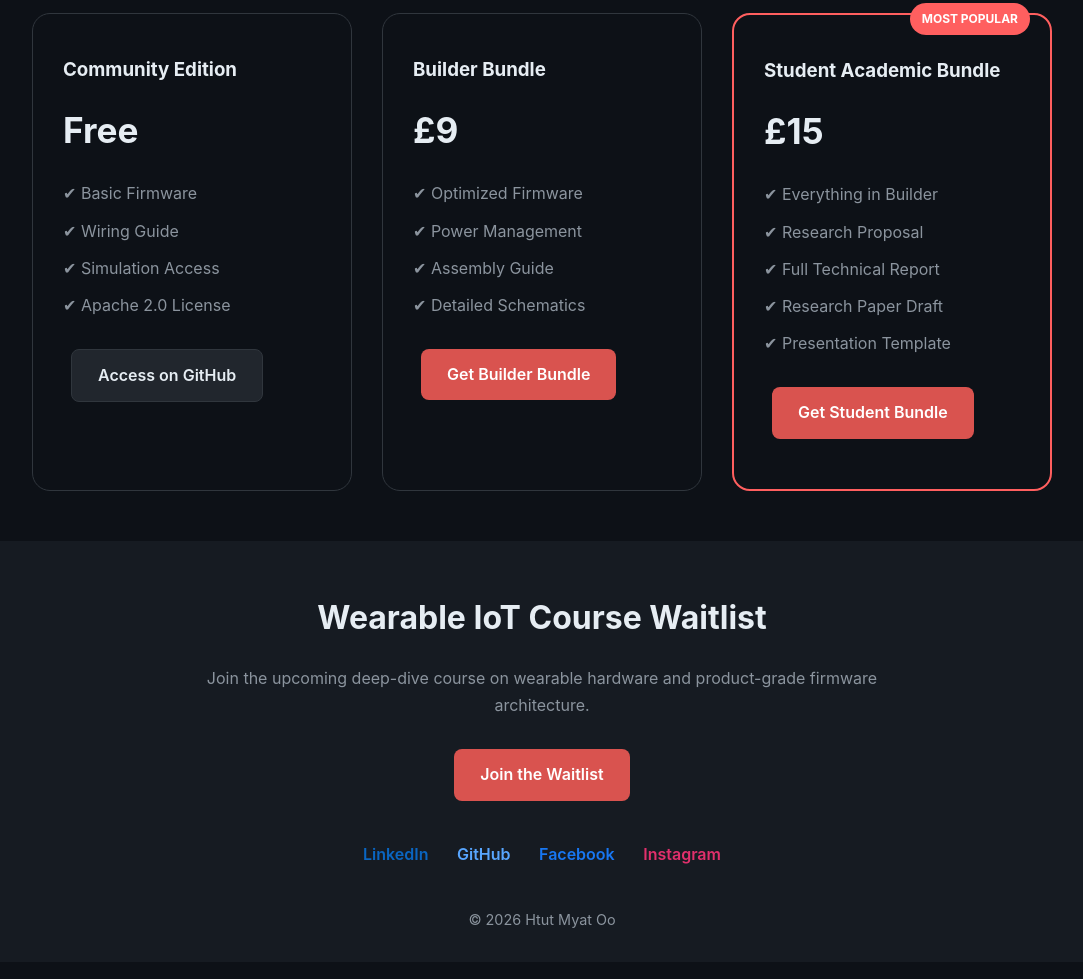
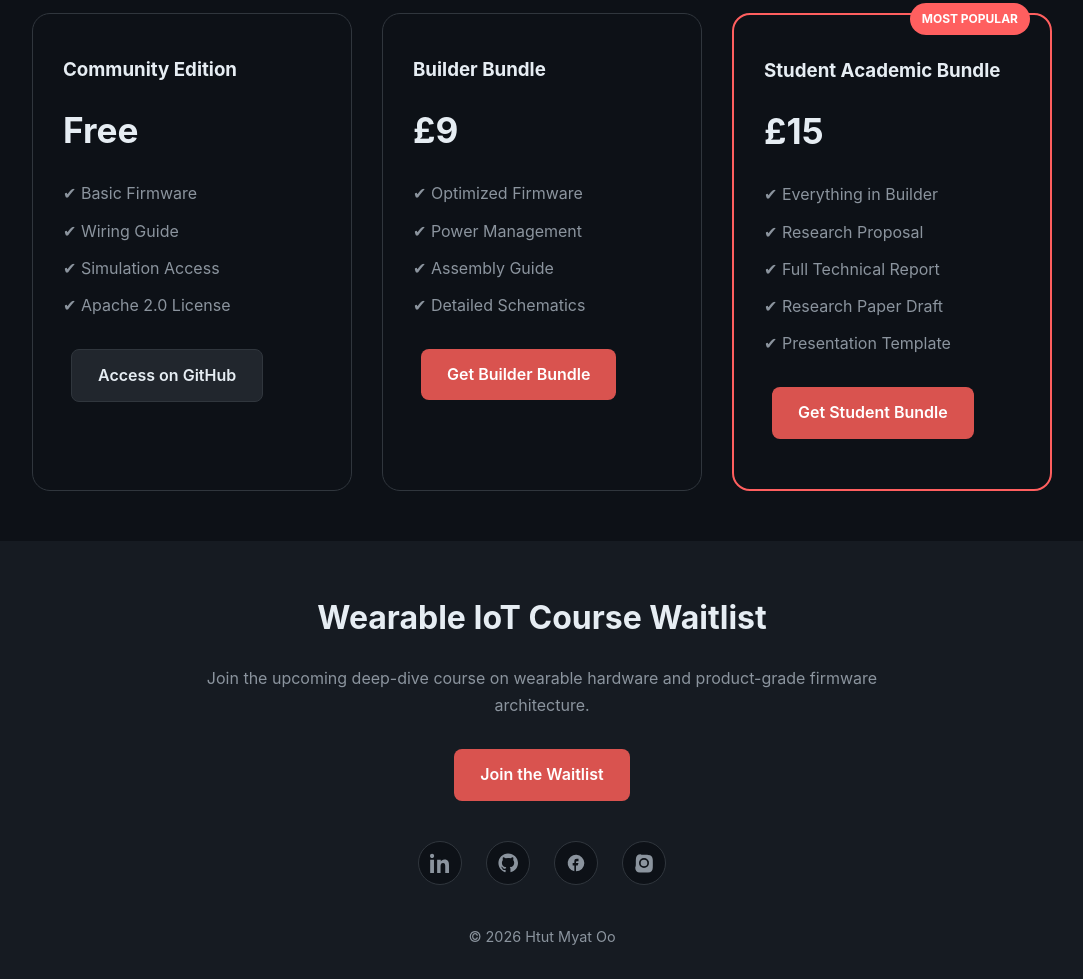
Before and after one commit to htutmyatoo/tingle-strap, a plain HTML site: page index.html in a window 1280 px wide. Shown: the part 3418-4397 px from the top of the page, without its empty margins (98-1181 px from the left). Drawn offline with Linux system fonts and the light colour scheme.

Commit message:
Update index.html

```diff
--- a/index.html
+++ b/index.html
@@ -309,28 +309,50 @@
 
     .social-links {
       margin-top: 30px;
+      display: flex;
+      justify-content: center;
+      gap: 24px;
     }
 
-    .social-links a {
-      margin: 0 12px;
-      font-weight: 600;
-      text-decoration: none;
+    .social-icon {
+      width: 44px;
+      height: 44px;
+      display: flex;
+      align-items: center;
+      justify-content: center;
+      border-radius: 50%;
+      background: #0d1117;
+      border: 1px solid #30363d;
+      transition: 0.3s ease;
     }
 
-    .github {
-      color: #58a6ff;
+    .social-icon svg {
+      width: 20px;
+      height: 20px;
+      fill: #8b949e;
+      transition: 0.3s ease;
     }
 
-    .linkedin {
-      color: #0a66c2;
+    /* Hover Effects */
+    .social-icon:hover {
+      transform: translateY(-5px);
     }
 
-    .facebook {
-      color: #1877f2;
+    /* Brand Hover Colors */
+    .linkedin:hover svg {
+      fill: #0a66c2;
     }
 
-    .instagram {
-      color: #e1306c;
+    .github:hover svg {
+      fill: #58a6ff;
+    }
+
+    .facebook:hover svg {
+      fill: #1877f2;
+    }
+
+    .instagram:hover svg {
+      fill: #e1306c;
     }
 
     /* ===== Modal ===== */
@@ -508,14 +530,35 @@
       <a href="#" onclick="openForm()" class="btn btn-primary">Join the Waitlist</a>
 
       <div class="social-links">
-        <a href="https://linkedin.com/in/htutmyatoo" class="linkedin">LinkedIn</a>
-        <a href="https://github.com/htutmyatoo" class="github">GitHub</a>
-        <a href="https://facebook.com/htutmyatoo.dev" class="facebook">Facebook</a>
-        <a href="https://instagram.com/9teenmine" class="instagram">Instagram</a>
+
+        <a href="https://linkedin.com/in/htutmyatoo" target="_blank" aria-label="LinkedIn" class="social-icon linkedin">
+          <svg viewBox="0 0 24 24">
+            <path d="M4.98 3.5C4.98 4.88 3.87 6 2.49 6S0 4.88 0 3.5 1.11 1 2.49 1s2.49 1.12 2.49 2.5zM.22 8.09h4.54V24H.22zM8.56 8.09h4.35v2.17h.06c.61-1.16 2.11-2.39 4.35-2.39 4.65 0 5.5 3.06 5.5 7.04V24h-4.54v-7.84c0-1.87-.03-4.27-2.6-4.27-2.6 0-3 2.03-3 4.14V24H8.56z" />
+          </svg>
+        </a>
+
+        <a href="https://github.com/htutmyatoo" target="_blank" aria-label="GitHub" class="social-icon github">
+          <svg viewBox="0 0 24 24">
+            <path d="M12 .5C5.65.5.5 5.65.5 12c0 5.1 3.29 9.42 7.86 10.95.57.1.78-.25.78-.55v-2.1c-3.2.7-3.87-1.54-3.87-1.54-.52-1.33-1.28-1.69-1.28-1.69-1.05-.72.08-.7.08-.7 1.17.08 1.78 1.2 1.78 1.2 1.03 1.77 2.7 1.26 3.36.96.1-.75.4-1.26.72-1.55-2.55-.29-5.23-1.27-5.23-5.66 0-1.25.45-2.27 1.19-3.07-.12-.29-.52-1.45.11-3.03 0 0 .97-.31 3.17 1.17a11 11 0 012.89-.39c.98 0 1.96.13 2.89.39 2.2-1.48 3.17-1.17 3.17-1.17.63 1.58.23 2.74.11 3.03.74.8 1.19 1.82 1.19 3.07 0 4.4-2.69 5.36-5.25 5.65.41.36.77 1.08.77 2.18v3.23c0 .3.2.66.79.55C20.71 21.42 24 17.1 24 12 24 5.65 18.85.5 12 .5z" />
+          </svg>
+        </a>
+
+        <a href="https://facebook.com/htutmyatoo.dev" target="_blank" aria-label="Facebook" class="social-icon facebook">
+          <svg viewBox="0 0 24 24">
+            <path d="M22 12A10 10 0 1010 22v-7h-2v-3h2v-2c0-2 1-3 3-3h2v3h-2c-.55 0-1 .45-1 1v1h3l-1 3h-2v7a10 10 0 0010-10z" />
+          </svg>
+        </a>
+
+        <a href="https://instagram.com/9teenmine" target="_blank" aria-label="Instagram" class="social-icon instagram">
+          <svg viewBox="0 0 24 24">
+            <path d="M12 2.2c3.2 0 3.58.01 4.85.07 3.76.17 5.52 1.93 5.69 5.69.06 1.27.07 1.65.07 4.85s-.01 3.58-.07 4.85c-.17 3.76-1.93 5.52-5.69 5.69-1.27.06-1.65.07-4.85.07s-3.58-.01-4.85-.07c-3.76-.17-5.52-1.93-5.69-5.69C2.21 15.58 2.2 15.2 2.2 12s.01-3.58.07-4.85c.17-3.76 1.93-5.52 5.69-5.69C8.42 2.21 8.8 2.2 12 2.2zm0 3.8a6 6 0 100 12 6 6 0 000-12zm0 2a4 4 0 110 8 4 4 0 010-8zm6.5-.9a1.4 1.4 0 110 2.8 1.4 1.4 0 010-2.8z" />
+          </svg>
+        </a>
+
       </div>
 
       <p style="margin-top:40px; font-size:0.9rem; color:#8b949e;">
-        © 2026 Htut Myat Oo
+        © <span id="year"></span> Htut Myat Oo
       </p>
     </div>
   </footer>
@@ -599,6 +642,7 @@
       const hero = document.querySelector("header");
       hero.style.backgroundPositionY = scrollY * 0.8 + "px";
     });
+    document.getElementById("year").textContent = new Date().getFullYear();
   </script>
 
 </body>
```
